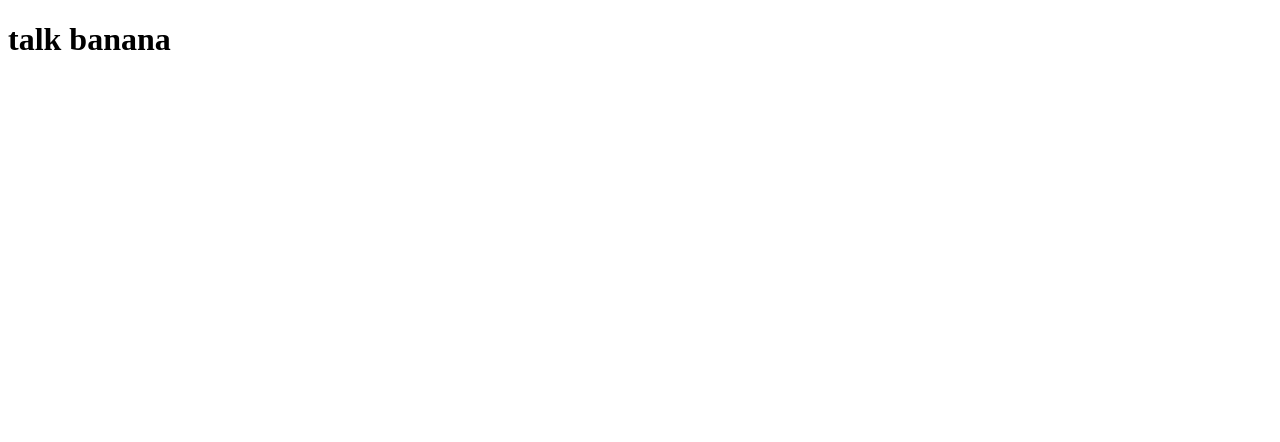
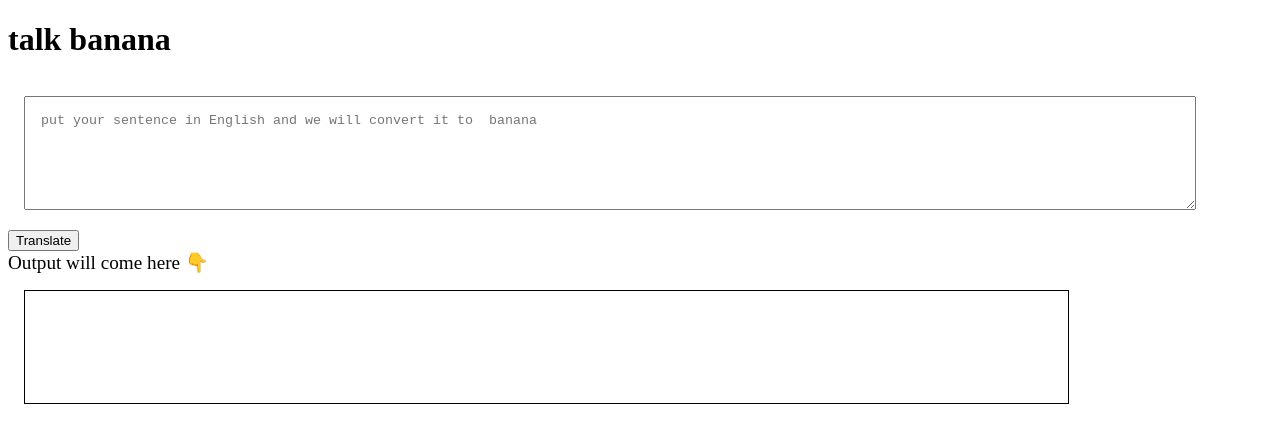
Before and after one commit to AswathyVNair/banana-speak, a plain HTML site: page index.html in a window 1280 px wide. Drawn offline with Linux system fonts and the light colour scheme.

Commit message:
input, output, processing

```diff
--- a/index.html
+++ b/index.html
@@ -1,13 +1,36 @@
 <!DOCTYPE html>
 <html lang="en">
-<head>
-    <meta charset="UTF-8">
-    <meta http-equiv="X-UA-Compatible" content="IE=edge">
-    <meta name="viewport" content="width=device-width, initial-scale=1.0">
+  <head>
+    <meta charset="UTF-8" />
+    <meta http-equiv="X-UA-Compatible" content="IE=edge" />
+    <meta name="viewport" content="width=device-width, initial-scale=1.0" />
     <title>banana speak</title>
-</head>
-<body>
+  </head>
+  <style>
+    textarea {
+      width: 90%;
+      padding: 1rem;
+      height: 10vh;
+      margin: 1rem;
+    }
+    #output {
+      border: 1px solid black;
+      height: 10vh;
+      width: 80%;
+      margin: 1rem;
+      padding: 1rem;
+    }
+  </style>
+  <body>
     <h1>talk banana</h1>
+    <textarea
+      id="txt-input"
+      placeholder="put your sentence in English and we will convert it to  banana"
+    ></textarea>
+    <button id="btn-translate">Translate</button>
+    <div style="font-size: larger">Output will come here 👇</div>
+    <div id="output"></div>
 
-</body>
+    <script src="app.js" type="text/javascript"></script>
+  </body>
 </html>
```
